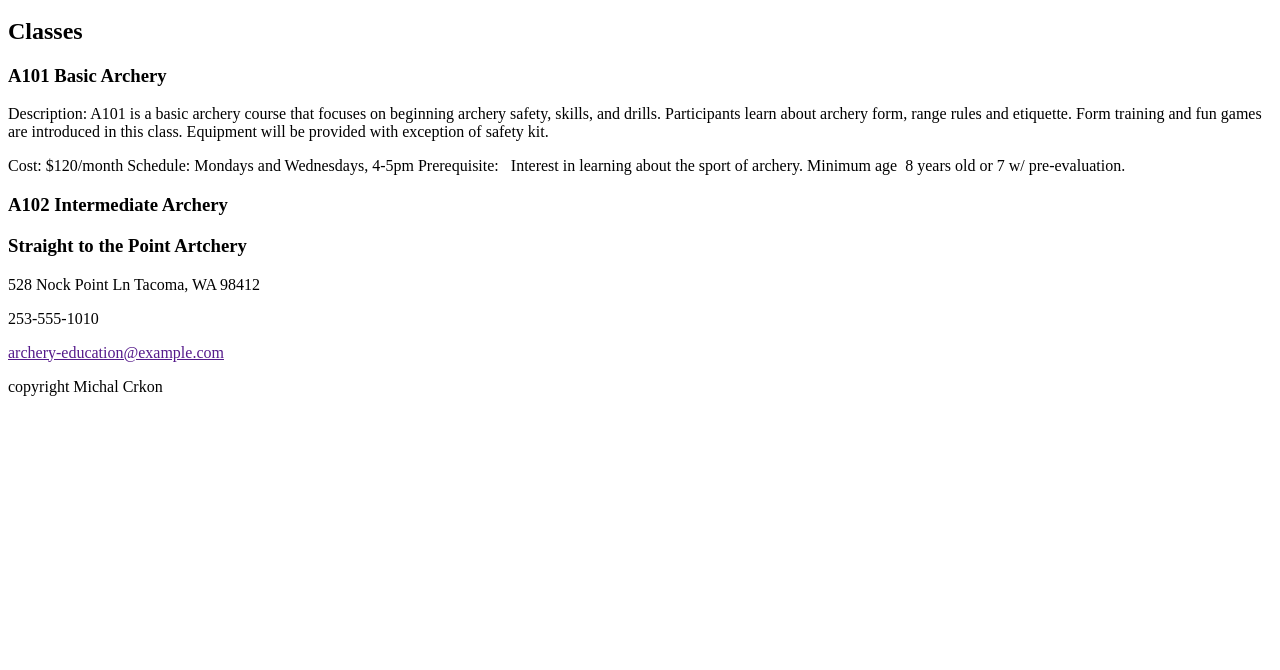
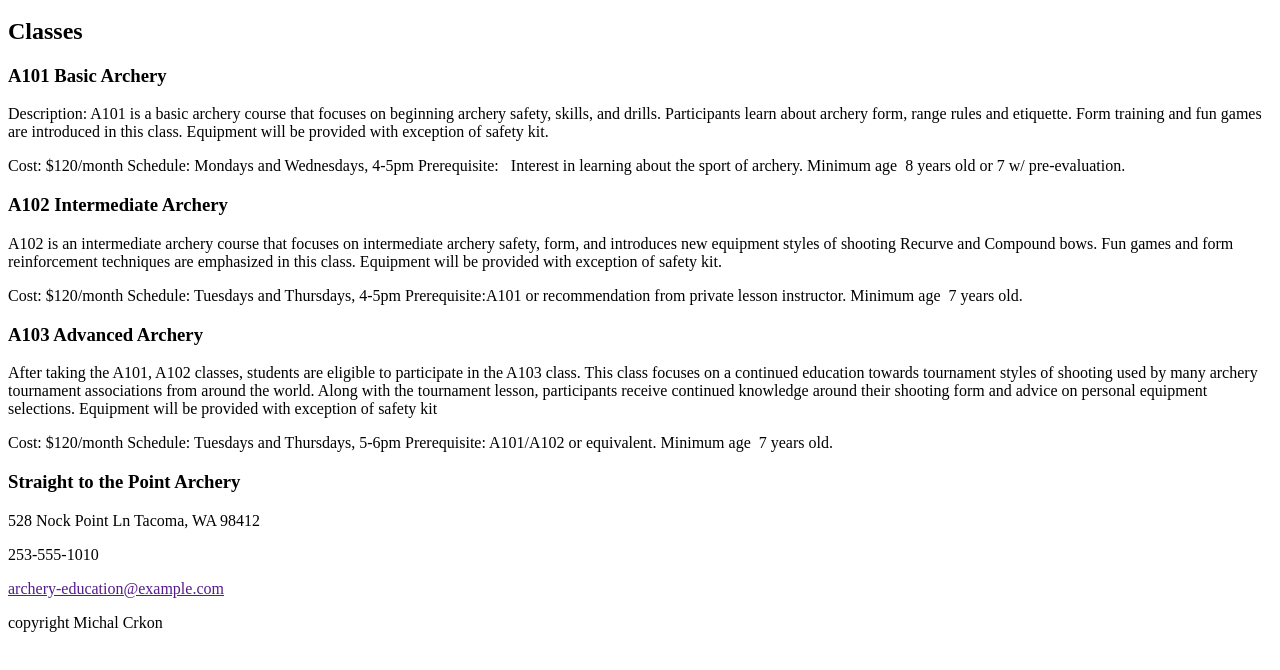
Before and after one commit to mcrkon/STP_Archery, a plain HTML site: page classes.html in a window 1280 px wide. Shown: the part 100-770 px from the top of the page. Drawn offline with Linux system fonts and the light colour scheme.

Commit message:
Finish content

```diff
--- a/classes.html
+++ b/classes.html
@@ -26,15 +26,24 @@
                 Prerequisite:   Interest in learning about the sport of archery. Minimum age  8 years old or 7 w/ pre-evaluation. </p>
 
             <h3>A102 Intermediate Archery</h3>
-
-
+              <p>A102 is an intermediate archery course that focuses on intermediate      archery safety, form, and introduces new equipment styles of shooting    Recurve and Compound bows. Fun games and form reinforcement              techniques are emphasized in this class.
+                Equipment will be provided with exception of safety kit.</p>
+		       <p> Cost: $120/month
+		        Schedule: Tuesdays and Thursdays, 4-5pm
+                Prerequisite:A101 or recommendation from private lesson instructor. Minimum age  7 years old.</p>
+            <h3>A103 Advanced Archery</h3>
+                <p>After taking the A101, A102 classes, students are eligible to participate in the A103 class. This class focuses on a continued education towards tournament styles of shooting used by many archery tournament associations from around the world. Along with the tournament lesson, participants receive continued knowledge around their shooting form and advice on personal equipment selections.
+                Equipment will be provided with exception of safety kit</p>
+                <p>Cost: $120/month
+		        Schedule: Tuesdays and Thursdays, 5-6pm
+		        Prerequisite:  A101/A102 or equivalent. Minimum age  7 years old. </p>
       </main>
 
 
 
       <footer>
         <article>
-          <h3>Straight to the Point Artchery</h3>
+          <h3>Straight to the Point Archery</h3>
           <p>528 Nock Point Ln
              Tacoma, WA 98412
           </p>
```
Also changed, not shown: index.html (+1 -1 lines), instructors.html (+1 -1 lines), private.html (+10 -2 lines), where.html (+5 -1 lines).
